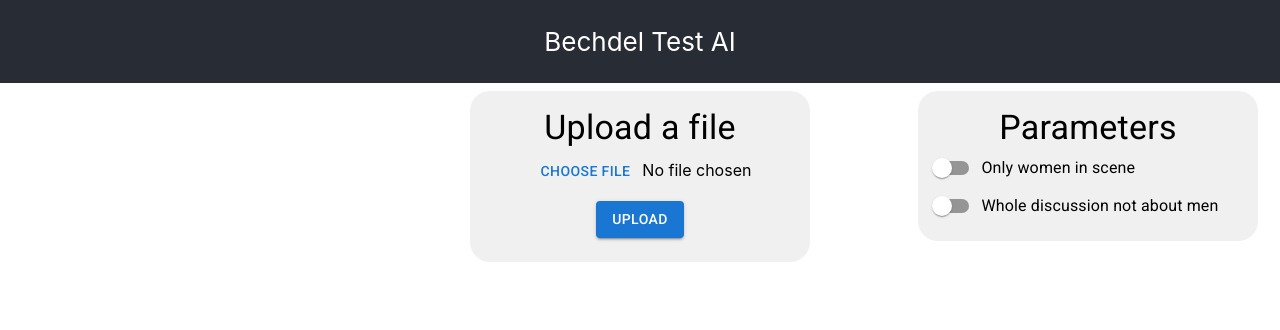
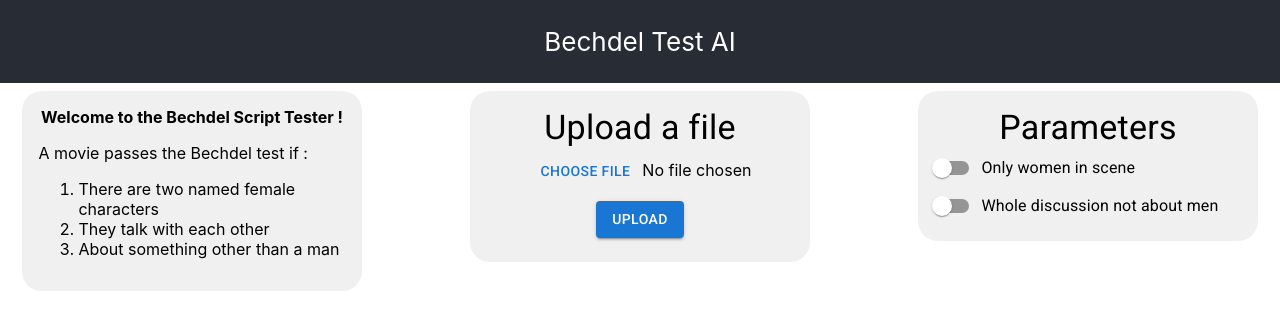
Before and after one commit to bechdelscript/bechdelscript, a React (Create React App) app in the folder my-app/: page / in a window 1280 px wide. Shown: the top 330 px of the page. Built offline with nearby package versions, Linux system fonts and the light colour scheme.

Commit message:
added explanation pannel

```diff
--- a/my-app/src/App.css
+++ b/my-app/src/App.css
@@ -68,7 +68,6 @@
   width: 80%;
 }
 
-
 .score-layout {
   background: #A9A9A9;
   border-radius: 25px;
@@ -89,6 +88,16 @@
   width: 80%;
 }
 
+.explanation-area-container {
+  background: #f0f0f0;
+  border-radius: 20px;
+  float: none;
+  margin: 2% auto;
+  padding: 1em;
+  position: relative;
+  width: 80%;
+}
+
 .spinner {
   padding: 1em;
 }
@@ -96,3 +105,7 @@
 .center-text {
   margin: auto;
 }
+
+.left-align-text {
+  text-align: left;
+}
--- a/my-app/src/App.js
+++ b/my-app/src/App.js
@@ -4,6 +4,7 @@ import React from 'react';
 import FileUpload from './components/file_upload';
 import Parameters from './components/parameters';
 import Results from "./components/results";
+import Explanation from './components/explanations';
 
 import { Grid } from '@mui/material';
 
@@ -142,7 +143,7 @@ class App extends React.Component {
                 </header>
                 <Grid container spacing={8}>
                     <Grid item xs={4}>
-                        {/* TODO : insert explanation or whatever */}
+                        <Explanation />
                     </Grid>
                     <Grid item xs={4}>
                         <FileUpload
--- /dev/null
+++ b/my-app/src/components/explanations.js
@@ -0,0 +1,25 @@
+import { Component } from "react";
+
+
+class Explanation extends Component {
+
+    render() {
+        return (
+            <>
+                <div className="explanation-area-container">
+                    <b>Welcome to the Bechdel Script Tester !</b>
+                    <p className="left-align-text">
+                        A movie passes the Bechdel test if :
+                        <ol>
+                            <li>There are two named female characters</li>
+                            <li>They talk with each other</li>
+                            <li>About something other than a man</li>
+                        </ol>
+                    </p>
+                </div>
+            </>
+        );
+    }
+}
+
+export default Explanation;
```
